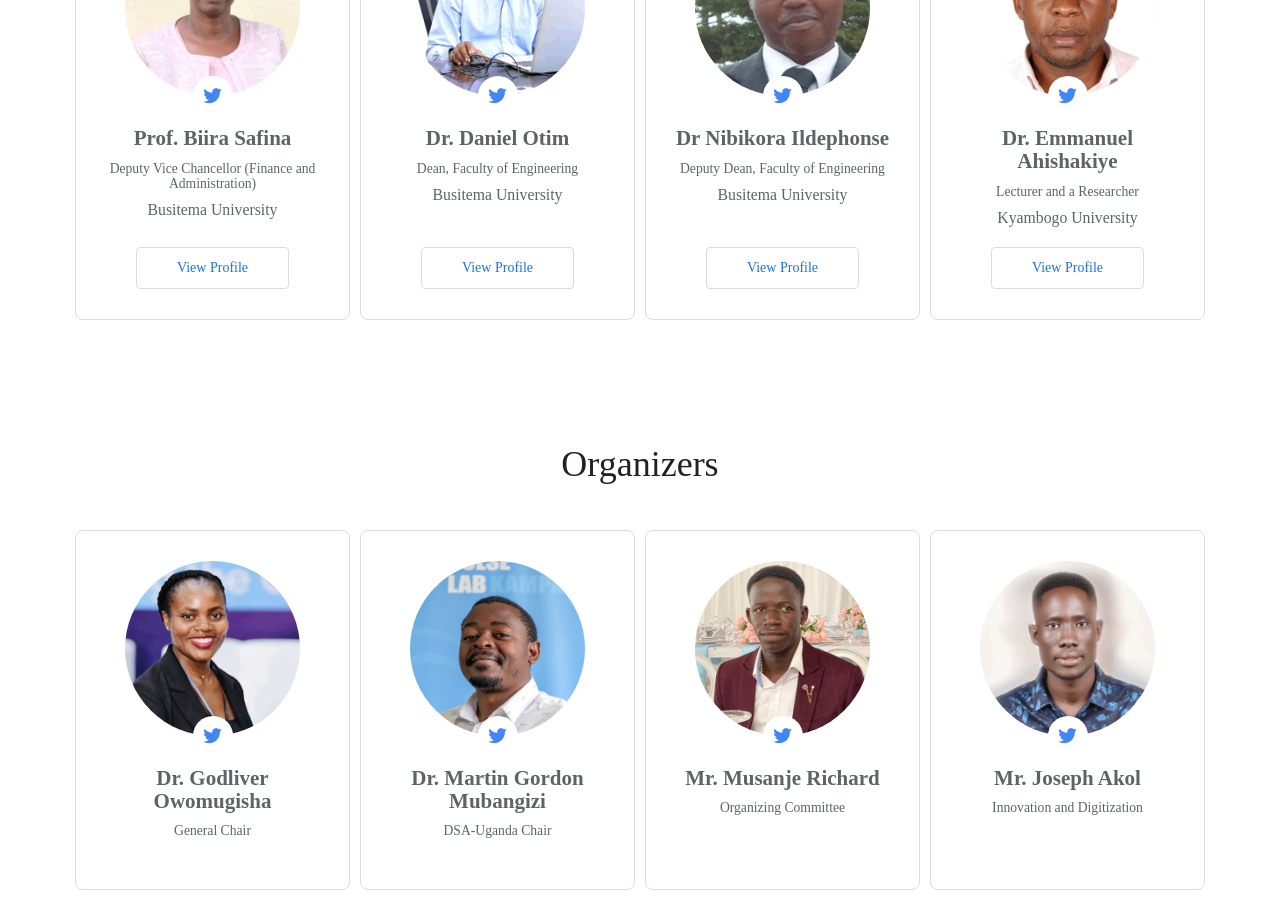
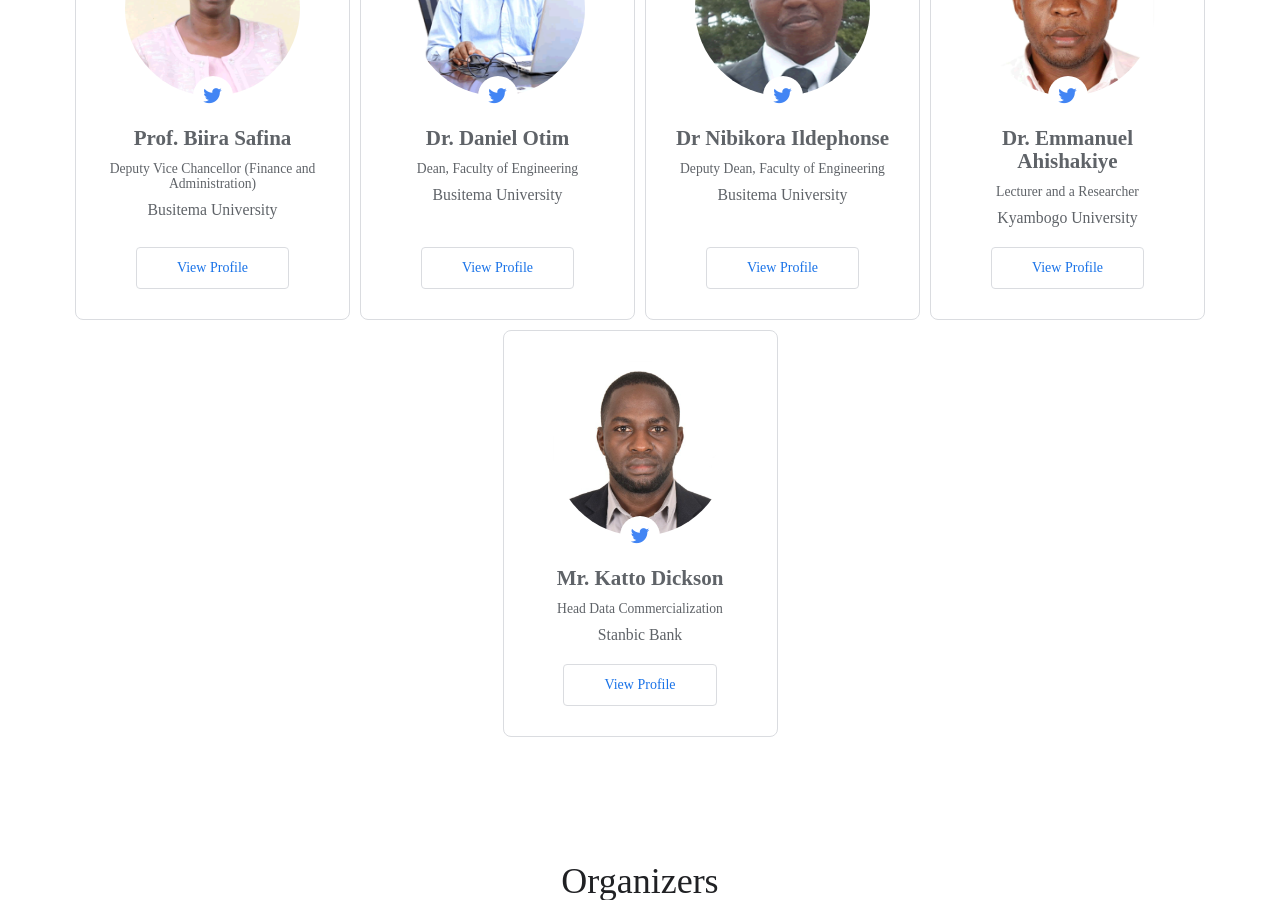
Before and after one commit to datsciafrica/dsaUganda, a Jekyll site: the page built from _events/dsau-eastern.md, in a window 1280 px wide and 900 px high, scrolled down 3731 px. Built offline with Jekyll 4.4.1, drawn with Linux system fonts in a browser that asks for light colours; some web fonts are replaced; some of the changed text lies outside the part shown.

Commit message:
Added Katto Dickson

```diff
--- a/_events/dsau-eastern.md
+++ b/_events/dsau-eastern.md
@@ -172,7 +172,7 @@ agenda:
 - title: "[Talk]: AI in private sector"
   start: "03:00"
   end: "03:30"
-  speaker: "TBD"
+  speaker: "Mr. Kato Dickson"
   organisation: "Stanbic"
   youtube:
   abstract:
@@ -292,6 +292,13 @@ speakers:
     twitter: ""
     image: "/assets/img/people/emmanuelAhishakiye.png"
     bio: "Dr. Emmanuel Ahishakiye is a Lecturer and a Researcher at Kyambogo University in the School of Computing and Information Science, Department of Data Science and Artificial Intelligence. Emmanuel’s research interests are in the Theory of Machine Learning Algorithms, and in the Design of Models that are simple to Use and Efficient especially for local Settings. Emmanuel’s general research area is Artificial Intelligence for Development (AI4D)."
+  - id: 13
+    name: "Mr. Katto Dickson"
+    title: "Head Data Commercialization"
+    company: "Stanbic Bank"
+    twitter: ""
+    image: "/assets/img/people/kattoDickson.jpeg"
+    bio: ""
 
 organizers:
   - id: 1
```
Also changed, not shown: assets/img/people/kattoDickson.jpeg (added).
